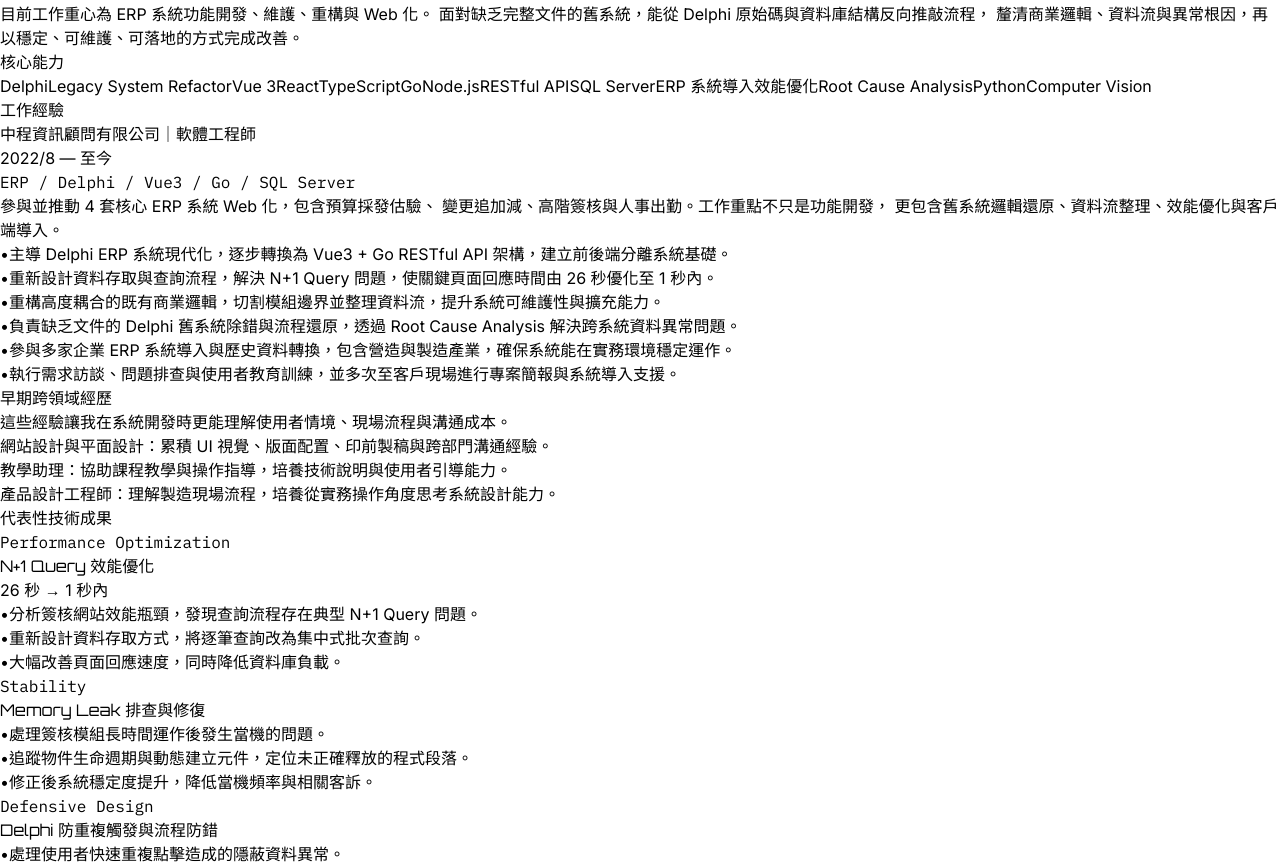
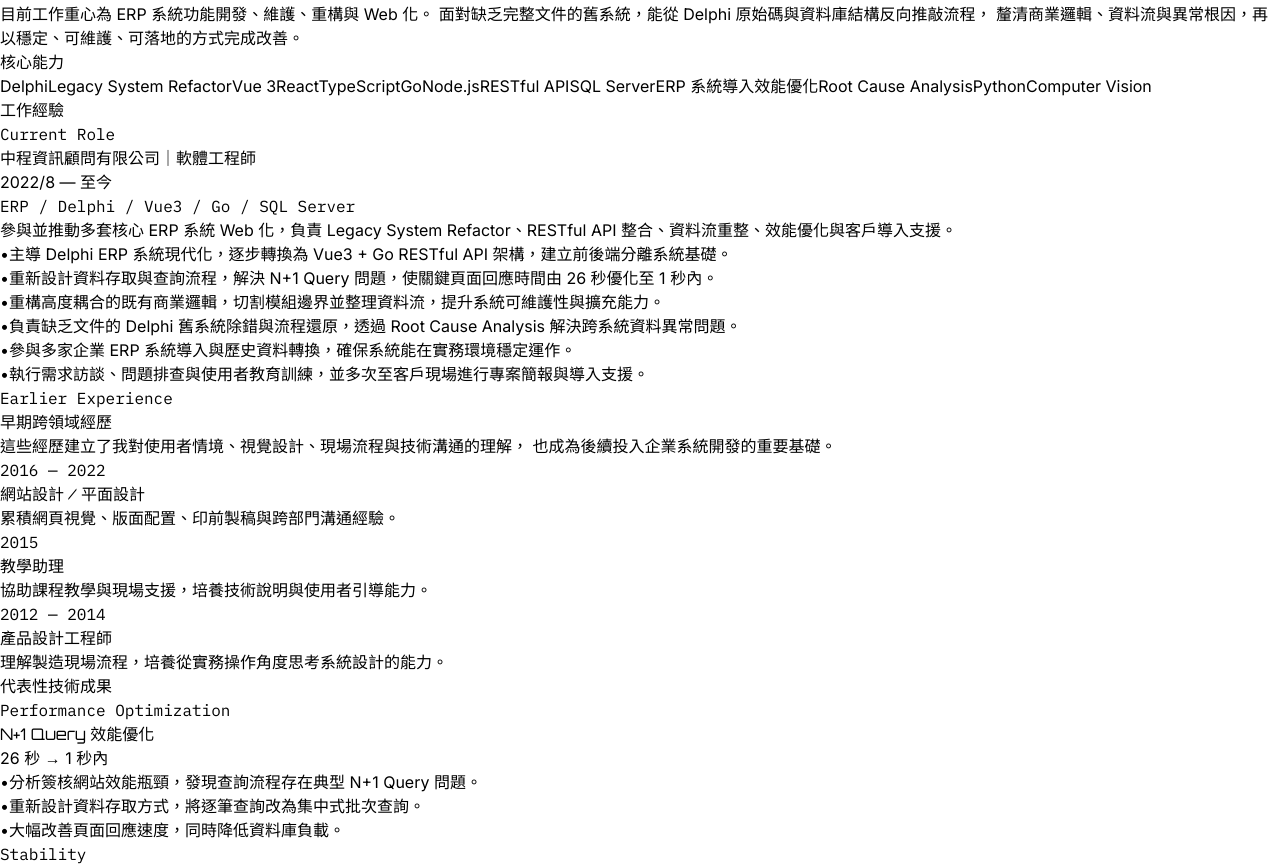
Before and after one commit to a1354013-alt/Resume, a React (Vite) app in the folder client/: page /resume in a window 1280 px wide. Shown: the part 527-1395 px from the top of the page. Built offline with nearby package versions, Linux system fonts and the light colour scheme; no server answers.

Commit message:
修改工作經歷

```diff
--- a/client/src/pages/Resume.tsx
+++ b/client/src/pages/Resume.tsx
@@ -195,23 +195,28 @@
 
             <Section title="工作經驗">
   <div className="space-y-8">
-                <div>
+    <div className="rounded-2xl border border-cyan-500/20 bg-cyan-500/5 p-5">
       <div className="flex flex-col md:flex-row md:items-end md:justify-between gap-2">
         <div>
+          <p className="text-sm font-mono text-cyan-300 mb-2">
+            Current Role
+          </p>
+
           <h4 className="text-xl font-semibold text-slate-100">
             中程資訊顧問有限公司｜軟體工程師
           </h4>
+
           <p className="text-slate-400">2022/8 — 至今</p>
         </div>
+
         <span className="text-cyan-300 text-sm font-mono">
           ERP / Delphi / Vue3 / Go / SQL Server
         </span>
       </div>
 
       <p className="mt-4 text-slate-300 leading-relaxed">
-                    參與並推動 4 套核心 ERP 系統 Web 化，包含預算採發估驗、
-                    變更追加減、高階簽核與人事出勤。工作重點不只是功能開發，
-                    更包含舊系統邏輯還原、資料流整理、效能優化與客戶端導入。
+        參與並推動多套核心 ERP 系統 Web 化，負責 Legacy System
+        Refactor、RESTful API 整合、資料流重整、效能優化與客戶導入支援。
       </p>
 
       <div className="mt-5">
@@ -221,34 +226,62 @@
             "重新設計資料存取與查詢流程，解決 N+1 Query 問題，使關鍵頁面回應時間由 26 秒優化至 1 秒內。",
             "重構高度耦合的既有商業邏輯，切割模組邊界並整理資料流，提升系統可維護性與擴充能力。",
             "負責缺乏文件的 Delphi 舊系統除錯與流程還原，透過 Root Cause Analysis 解決跨系統資料異常問題。",
-                        "參與多家企業 ERP 系統導入與歷史資料轉換，包含營造與製造產業，確保系統能在實務環境穩定運作。",
-                        "執行需求訪談、問題排查與使用者教育訓練，並多次至客戶現場進行專案簡報與系統導入支援。",
+            "參與多家企業 ERP 系統導入與歷史資料轉換，確保系統能在實務環境穩定運作。",
+            "執行需求訪談、問題排查與使用者教育訓練，並多次至客戶現場進行專案簡報與導入支援。",
           ]}
         />
       </div>
     </div>
 
-                <div className="space-y-4">
     <div>
-                    <h4 className="text-lg font-semibold text-slate-100">
+      <div className="mb-4">
+        <p className="text-sm font-mono text-slate-500">
+          Earlier Experience
+        </p>
+
+        <h4 className="text-lg font-semibold text-slate-100 mt-1">
           早期跨領域經歷
         </h4>
-                    <p className="text-sm text-slate-400 mt-1">
-                      這些經驗讓我在系統開發時更能理解使用者情境、現場流程與溝通成本。
+
+        <p className="text-sm text-slate-400 mt-2 leading-relaxed">
+          這些經歷建立了我對使用者情境、視覺設計、現場流程與技術溝通的理解，
+          也成為後續投入企業系統開發的重要基礎。
         </p>
       </div>
 
-                  <div className="grid md:grid-cols-2 gap-4">
+      <div className="grid md:grid-cols-3 gap-4">
         {[
-                      "網站設計與平面設計：累積 UI 視覺、版面配置、印前製稿與跨部門溝通經驗。",
-                      "教學助理：協助課程教學與操作指導，培養技術說明與使用者引導能力。",
-                      "產品設計工程師：理解製造現場流程，培養從實務操作角度思考系統設計能力。",
+          {
+            title: "網站設計 / 平面設計",
+            period: "2016 — 2022",
+            desc: "累積網頁視覺、版面配置、印前製稿與跨部門溝通經驗。",
+          },
+          {
+            title: "教學助理",
+            period: "2015",
+            desc: "協助課程教學與現場支援，培養技術說明與使用者引導能力。",
+          },
+          {
+            title: "產品設計工程師",
+            period: "2012 — 2014",
+            desc: "理解製造現場流程，培養從實務操作角度思考系統設計的能力。",
+          },
         ].map(item => (
           <div
-                        key={item}
-                        className="rounded-xl bg-slate-900/35 border border-slate-700/30 p-4 text-slate-300 leading-relaxed"
+            key={item.title}
+            className="rounded-xl bg-slate-900/35 border border-slate-700/30 p-4 hover:border-cyan-500/25 transition-colors"
           >
-                        {item}
+            <p className="text-xs font-mono text-slate-500 mb-2">
+              {item.period}
+            </p>
+
+            <h5 className="text-base font-semibold text-slate-100 mb-2">
+              {item.title}
+            </h5>
+
+            <p className="text-sm text-slate-300 leading-relaxed">
+              {item.desc}
+            </p>
           </div>
         ))}
       </div>
```
Lines whose indentation alone changed are shown as unchanged.
